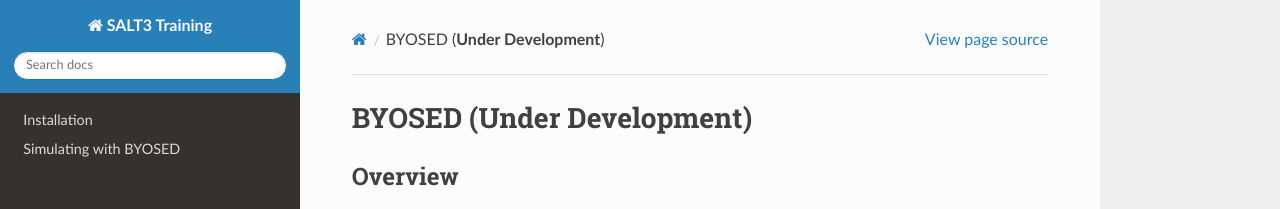
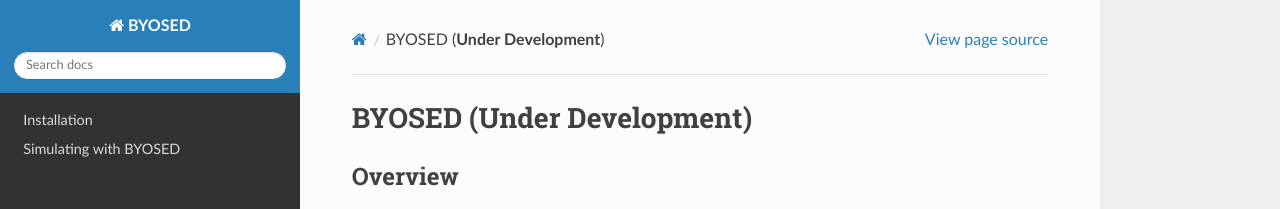
Before and after one commit to jpierel14/BYOSED, a Sphinx documentation site: the page built from docs/index.rst, in a window 1280 px wide. Shown: the top 209 px of the page. Built offline with Sphinx 7.4.7 and the Read the Docs theme 2.0.0, drawn with Linux system fonts in a browser that asks for light colours.

Commit message:
changes to docs

```diff
--- a/docs/conf.py
+++ b/docs/conf.py
@@ -53,7 +53,7 @@ source_suffix = '.rst'
 master_doc = 'index'
 
 # General information about the project.
-project = 'SALT3 Training'
+project = 'BYOSED'
 copyright = '2018, David Jones, Rick Kessler'
 author = 'David Jones, Rick Kessler'
 
@@ -123,7 +123,7 @@ html_sidebars = {
 # -- Options for HTMLHelp output ------------------------------------------
 
 # Output file base name for HTML help builder.
-htmlhelp_basename = 'SALT3Trainingdoc'
+htmlhelp_basename = 'BYOSEDdoc'
 
 
 # -- Options for LaTeX output ---------------------------------------------
@@ -150,7 +150,7 @@ latex_elements = {
 # (source start file, target name, title,
 #  author, documentclass [howto, manual, or own class]).
 latex_documents = [
-    (master_doc, 'SALT3Training.tex', 'SALT2 Training Documentation',
+    (master_doc, 'BYOSED.tex', 'SALT2 Training Documentation',
      'David Jones, Rick Kessler', 'manual'),
 ]
 
@@ -160,7 +160,7 @@ latex_documents = [
 # One entry per manual page. List of tuples
 # (source start file, name, description, authors, manual section).
 man_pages = [
-    (master_doc, 'salt3training', 'SALT3 Training Documentation',
+    (master_doc, 'BYOSED', 'BYOSED Documentation',
      [author], 1)
 ]
 
@@ -171,7 +171,7 @@ man_pages = [
 # (source start file, target name, title, author,
 #  dir menu entry, description, category)
 texinfo_documents = [
-    (master_doc, 'SALT3Training', 'SALT3 Training Documentation',
-     author, 'SALT3Training', 'One line description of project.',
+    (master_doc, 'BYOSED', 'BYOSED Documentation',
+     author, 'BYOSED', 'One line description of project.',
      'Miscellaneous'),
 ]
```
